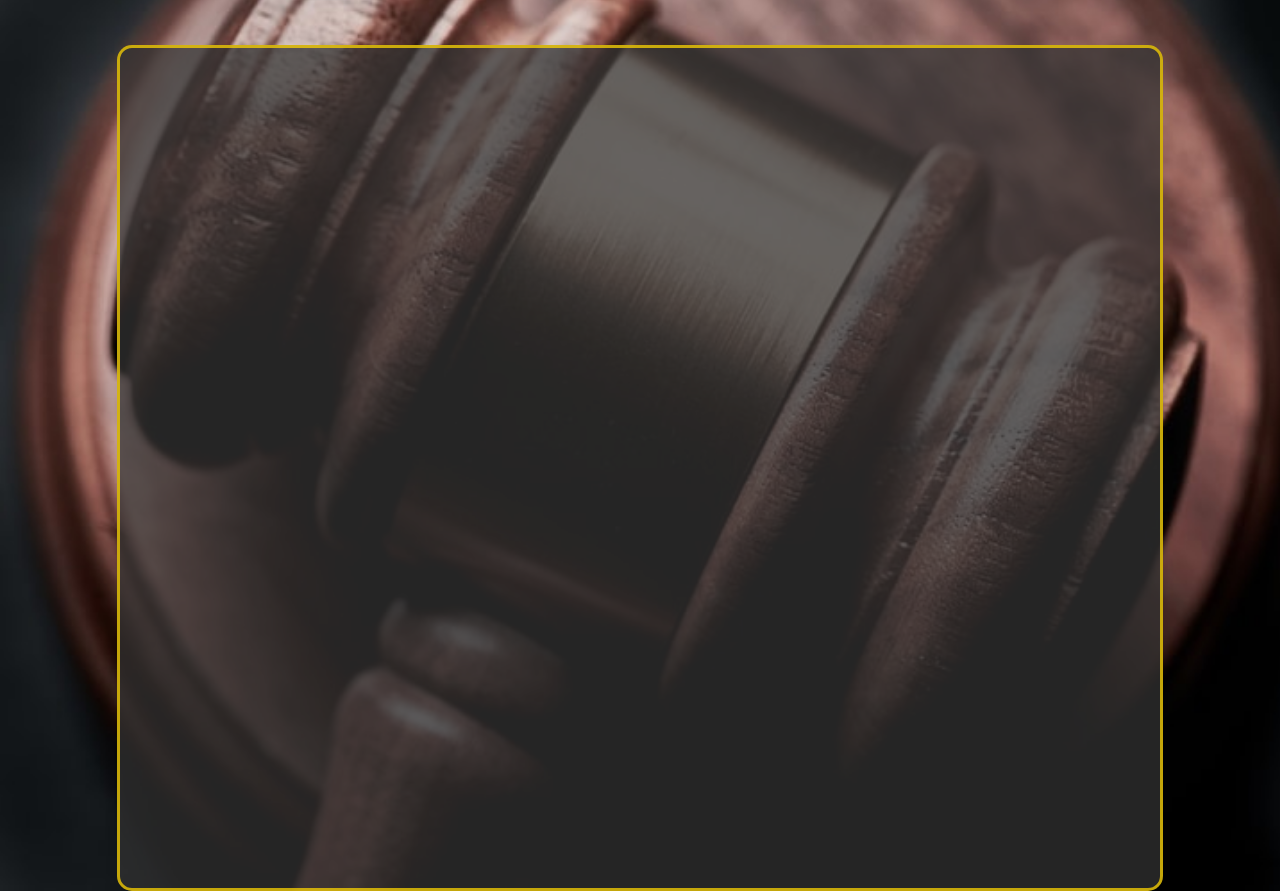
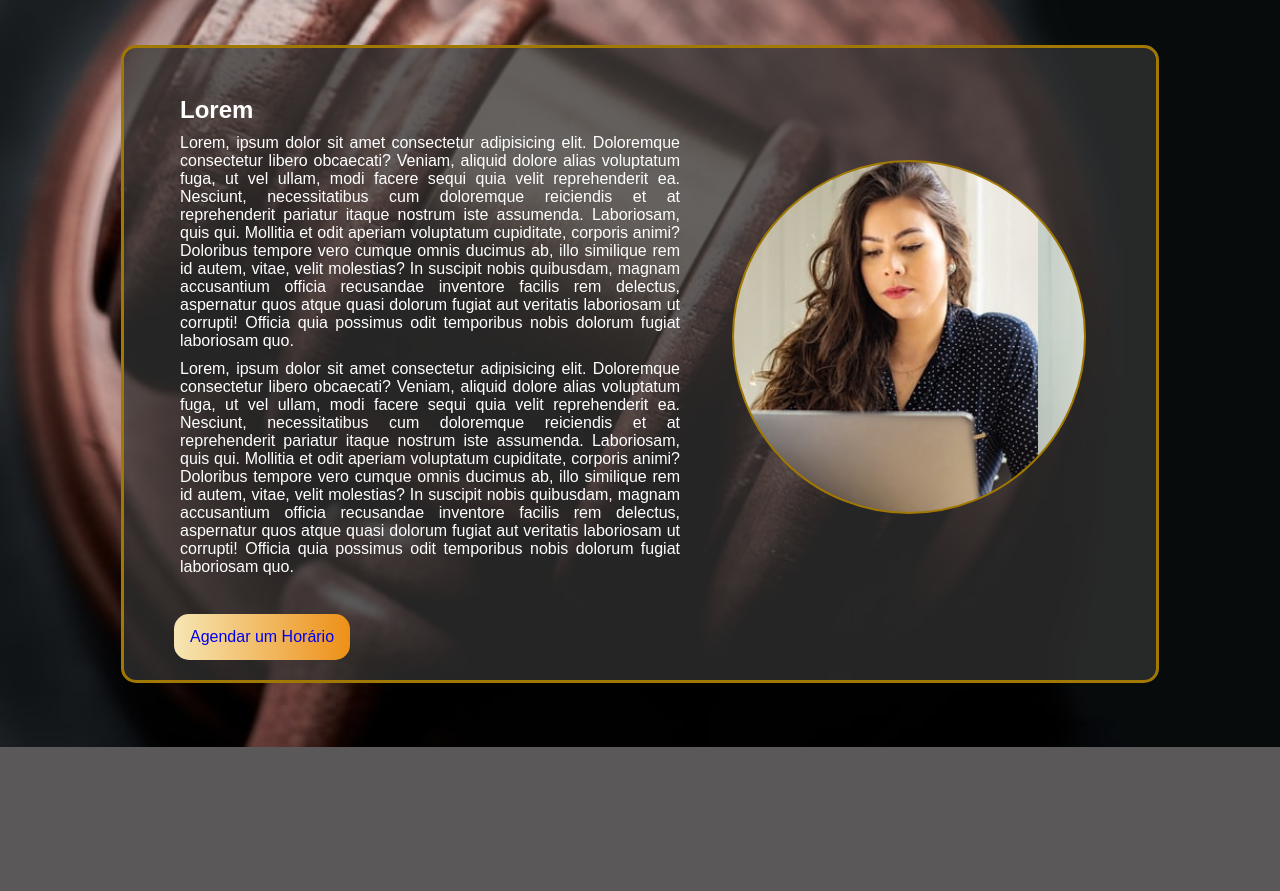
Before and after one commit to julioguerradev/amanda--guerra-advocacia, a plain HTML site: page index.html in a window 1280 px wide. Shown: the part 49-940 px from the top of the page. After the commit the page ends 800 px from the top, so only its background shows below. Drawn offline with Linux system fonts and the light colour scheme.

Commit message:
comit end Home

```diff
--- a/assets/style.css
+++ b/assets/style.css
@@ -12,6 +12,13 @@ a{
 body{
     background-color: rgb(90, 88, 88);
     font: 400 1rem 'DM Sans', sans-serif;;
+}
+/*_____________________________________Styling Variables_____________________________________*/
+:root{
+    /*Colors*/
+    --border-color: #A17800;
+    --button-gradient-color:-webkit-linear-gradient(left,  #f6e6b4 0%,#ed9017 100%);
+    --button-gradient-reverse-color:-webkit-linear-gradient(left,  #ed9017 0%,#f6e6b4 100%);
 }
 /*_____________________________________Styling Header_____________________________________*/
 header{
@@ -29,7 +36,7 @@ header{
     margin-right: 7rem;
 }
 .topnav a:hover{
-    background-color: #FFD700BB;
+    background-color: var(--border-color);
     color: black;
 }
 .logo{
@@ -37,21 +44,63 @@ header{
     margin-left: 7rem;
 }
 /*_____________________________________Styling Header_____________________________________*/
-main{
+.Home{
     background: url(./images/background1.jpg);
     background-repeat: no-repeat;
     background-size: cover;
     overflow: hidden;
+    height: 750px;
 }
-.container{
+.main-box{
     max-width: 1000px;
     background-color: #333333BB;
-    padding: 20px;
-    height: 800px;
+    padding: 16px;
+    height: 600px;
 
     margin: auto;
     margin-top: 3rem;
 
     border-radius: 15px;
-    border: 3px solid #FFD700BB;
+    border: 3px solid var(--border-color);
 }
+.text-box{
+    position: absolute;
+    margin-top: 2rem;
+    margin-left: 40px;
+    max-width: 500px;
+
+    color: white;
+    text-align: justify;
+    transition: 2s;
+}
+.text-box h2, p{
+    padding-bottom: 10px;
+}
+.button a{
+    position: absolute;
+    margin-top: 550px;
+    margin-left: 34px;
+
+    padding: 14px 16px;
+    border-radius: 15px;
+
+    background: var(--button-gradient-color);
+    transition: 2s;
+}
+.button a:hover{
+    background: var(--button-gradient-reverse-color);
+}
+.circle{
+    width: 350px;
+    height: 350px;
+    border-radius: 50%;
+    border: 2px solid var(--border-color);
+
+    margin-left: 37rem;
+    margin-top: 6rem;
+
+    background: url(./images/female-lawyer.jpg);
+    background-position: 19rem;
+    background-size: cover;
+    transition: 0.8s;
+}
--- a/index.html
+++ b/index.html
@@ -14,15 +14,31 @@
         <a class="logo" href="">Logo</a>
         <div class="topnav">
             <a href="#contact">Contact</a>
-            <a href="#contact">Contact</a>
             <a href="#ocupation">Atuações</a>
             <a href="#about">About</a>
+            <a href="#home">Home</a>
         </div>
     </header>
 
+    <!--_______________________MAIN_______________________-->
     <main>
-        <div class="container">
-            <!-- <a href='https://www.freepik.com/vectors/business'>Business vector created by macrovector_official - www.freepik.com</a> -->
+        <!--_______________________HOME SECTION START_______________________-->
+        <div class="Home">
+            <div class="main-box">
+                <div class="text-box">
+                    <h2>Lorem</h2>
+                    <p>Lorem, ipsum dolor sit amet consectetur adipisicing elit. Doloremque consectetur libero obcaecati? Veniam, aliquid dolore alias voluptatum fuga, ut vel ullam, modi facere sequi quia velit reprehenderit ea. Nesciunt, necessitatibus cum doloremque reiciendis et at reprehenderit pariatur itaque nostrum iste assumenda. Laboriosam, quis qui. Mollitia et odit aperiam voluptatum cupiditate, corporis animi? Doloribus tempore vero cumque omnis ducimus ab, illo similique rem id autem, vitae, velit molestias? In suscipit nobis quibusdam, magnam accusantium officia recusandae inventore facilis rem delectus, aspernatur quos atque quasi dolorum fugiat aut veritatis laboriosam ut corrupti! Officia quia possimus odit temporibus nobis dolorum fugiat laboriosam quo.</p>
+                    <p>Lorem, ipsum dolor sit amet consectetur adipisicing elit. Doloremque consectetur libero obcaecati? Veniam, aliquid dolore alias voluptatum fuga, ut vel ullam, modi facere sequi quia velit reprehenderit ea. Nesciunt, necessitatibus cum doloremque reiciendis et at reprehenderit pariatur itaque nostrum iste assumenda. Laboriosam, quis qui. Mollitia et odit aperiam voluptatum cupiditate, corporis animi? Doloribus tempore vero cumque omnis ducimus ab, illo similique rem id autem, vitae, velit molestias? In suscipit nobis quibusdam, magnam accusantium officia recusandae inventore facilis rem delectus, aspernatur quos atque quasi dolorum fugiat aut veritatis laboriosam ut corrupti! Officia quia possimus odit temporibus nobis dolorum fugiat laboriosam quo.</p>
+                </div>
+                <div class="button">
+                    <a href="#">Agendar um Horário</a>
+                </div>
+                <div class="circle"></div>
+                </div>
+
+            </div>
+        </div>
+        <div class="about">
 
         </div>
     </main>
```
Also changed, not shown: assets/images/female-lawyer.jpg (added).
